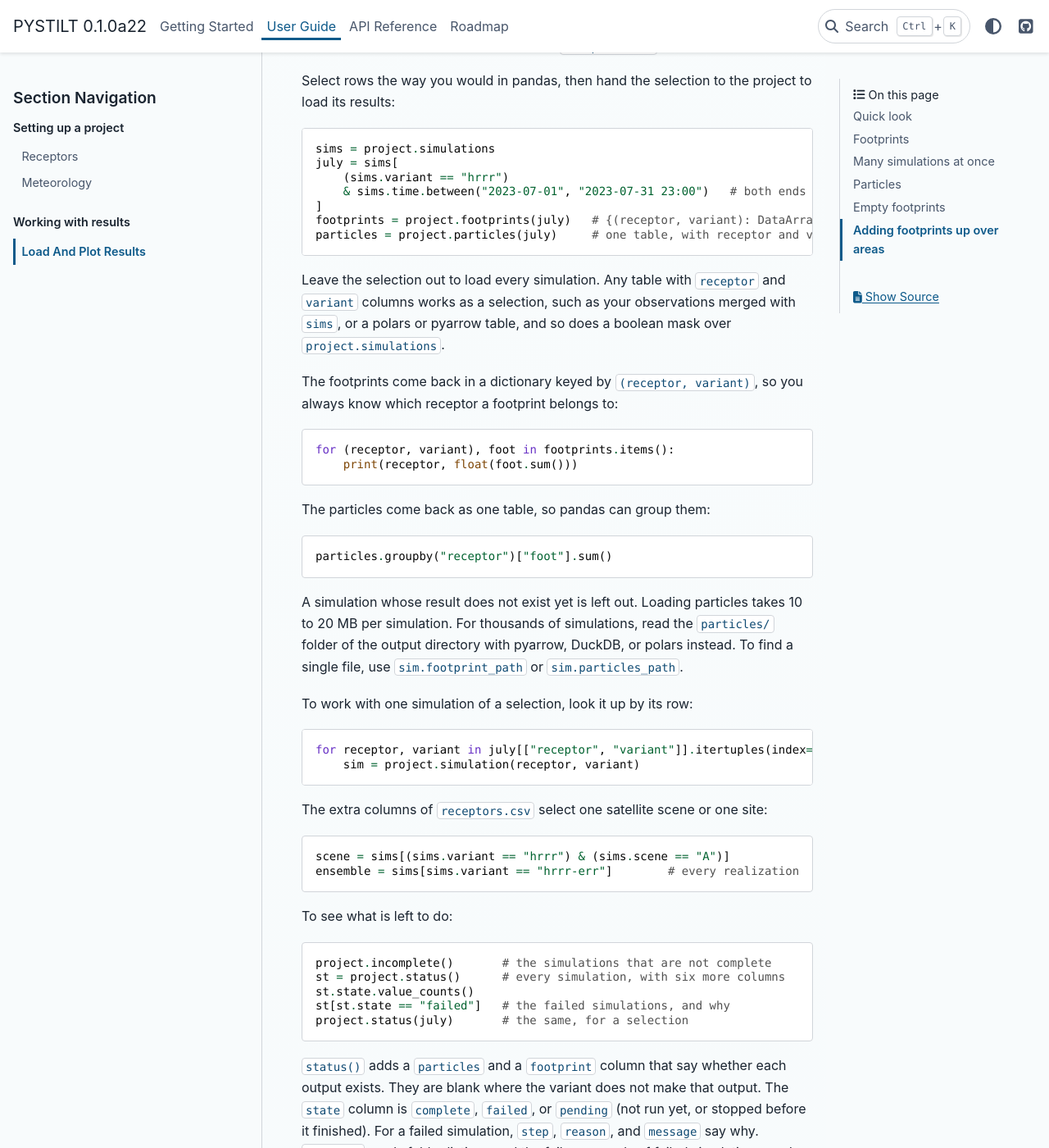
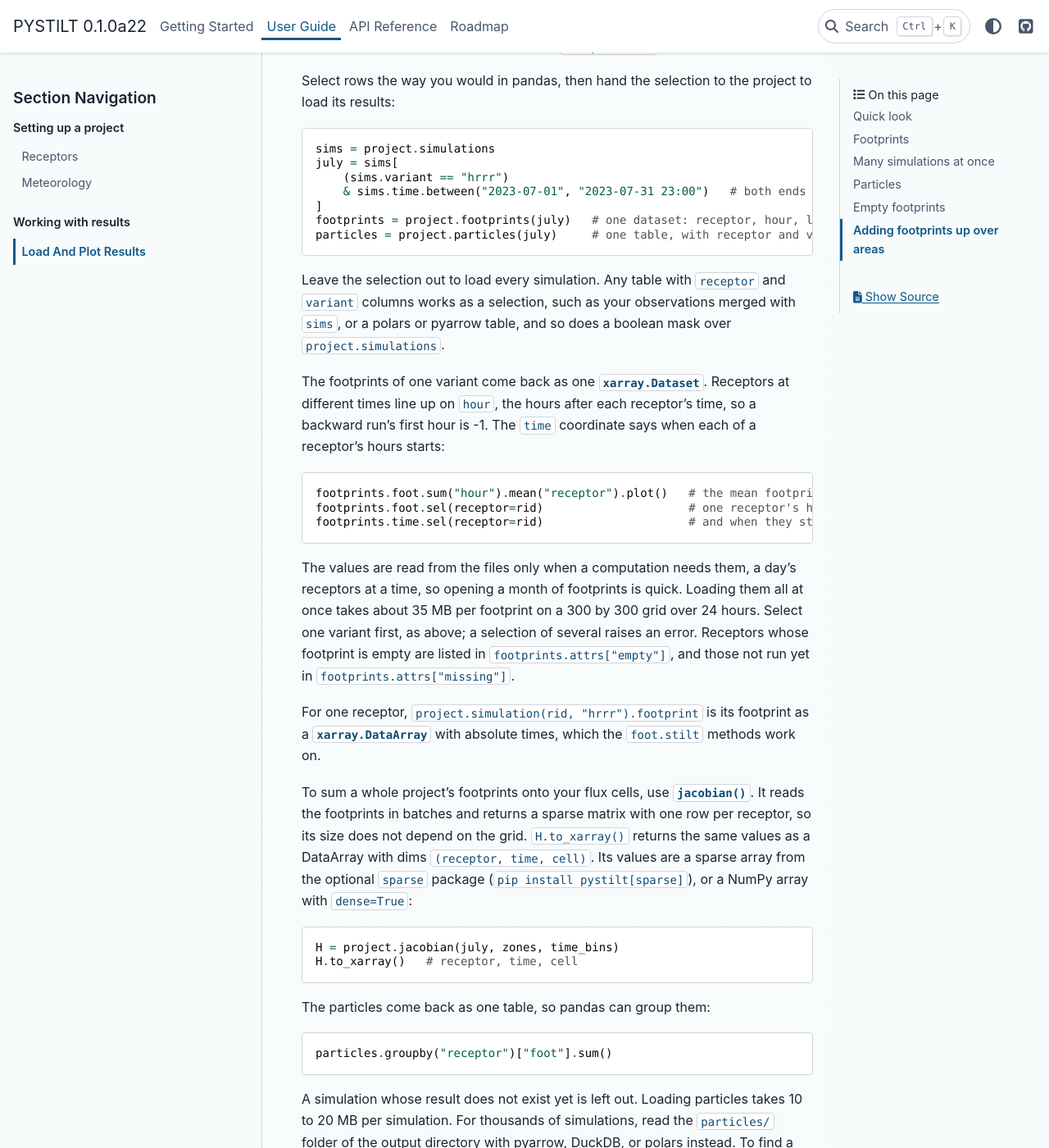
Before and after one commit to fbirds5230/runtraj, a Sphinx documentation site: the page built from docs/guides/outputs.rst, in a window 1280 px wide and 1400 px high, scrolled down 2293 px. Shown: the whole window at 82% size. Built offline with Sphinx 7.4.7 and the PyData theme 0.15.4, drawn with Linux system fonts in a browser that asks for light colours; pages that are not in the unit, such as notebooks, are missing from menus; some of the changed text lies outside the part shown.

Commit message:
feat(project)!: project.footprints opens a variant's footprints as one dataset stacked on the hour; Jacobian.to_xarray
project.footprints(sel) returns an xarray Dataset with dims (receptor,
hour, y, x) instead of a dictionary of arrays. Receptors at different
times share the hour axis (hours after each receptor's time); a
time(receptor, hour) coordinate says when each hour starts. Opening reads
only the files' footers (settings, receptor, hours, empty reason), in
threads; the values load with dask in blocks of receptors from one date
folder, about 128 MB each, as float32 like the stored values. The hour
axis spans the hours the files record, so nothing is guessed from
n_hours. Empty footprints get no row and are listed in attrs["empty"],
receptors not run yet in attrs["missing"]. The selection must hold one
variant (and one realization), the same rule as jacobian, now shared.

stilt.footprint.open_footprints(paths) is the function behind it, for
files read without a project.

Jacobian.to_xarray(dense=False) gives the matrix as a DataArray with dims
(receptor, time, cell): a sparse.COO array (fill value 0) or, with
dense=True, NumPy; empty and missing receptors as attributes. Grid-target
cells stay (x, y) tuples, as in columns.

dask[array] is a dependency; sparse is the optional extra
pystilt[sparse] and part of complete. The flux tutorial reads one
footprint at a time through project.simulation for the .stilt methods.

Refs jmineau/PYSTILT#150 (group G).

```diff
--- a/docs/guides/outputs.rst
+++ b/docs/guides/outputs.rst
@@ -112,7 +112,7 @@ project to load its results:
        (sims.variant == "hrrr")
        & sims.time.between("2023-07-01", "2023-07-31 23:00")   # both ends included
    ]
-   footprints = project.footprints(july)   # {(receptor, variant): DataArray}
+   footprints = project.footprints(july)   # one dataset: receptor, hour, lat, lon
    particles = project.particles(july)     # one table, with receptor and variant columns
 
 Leave the selection out to load every simulation. Any table with
@@ -120,13 +120,41 @@ Leave the selection out to load every simulation. Any table with
 observations merged with ``sims``, or a polars or pyarrow table, and so
 does a boolean mask over ``project.simulations``.
 
-The footprints come back in a dictionary keyed by ``(receptor, variant)``,
-so you always know which receptor a footprint belongs to:
+The footprints of one variant come back as one :class:`xarray.Dataset`.
+Receptors at different times line up on ``hour``, the hours after each
+receptor's time, so a backward run's first hour is -1. The ``time``
+coordinate says when each of a receptor's hours starts:
 
 .. code-block:: python
 
-   for (receptor, variant), foot in footprints.items():
-       print(receptor, float(foot.sum()))
+   footprints.foot.sum("hour").mean("receptor").plot()   # the mean footprint
+   footprints.foot.sel(receptor=rid)                     # one receptor's hours
+   footprints.time.sel(receptor=rid)                     # and when they start
+
+The values are read from the files only when a computation needs them, a
+day's receptors at a time, so opening a month of footprints is quick.
+Loading them all at once takes about 35 MB per footprint on a 300 by 300
+grid over 24 hours. Select one variant first, as above; a selection of
+several raises an error. Receptors whose footprint
+is empty are listed in ``footprints.attrs["empty"]``, and those not run yet
+in ``footprints.attrs["missing"]``.
+
+For one receptor, ``project.simulation(rid, "hrrr").footprint`` is its
+footprint as a :class:`xarray.DataArray` with absolute times, which the
+``foot.stilt`` methods work on.
+
+To sum a whole project's footprints onto your flux cells, use
+:meth:`~stilt.Project.jacobian`. It reads the footprints in batches and
+returns a sparse matrix with one row per receptor, so its size does not
+depend on the grid. ``H.to_xarray()`` returns the same values as a
+DataArray with dims ``(receptor, time, cell)``. Its values are a sparse
+array from the optional ``sparse`` package (``pip install
+pystilt[sparse]``), or a NumPy array with ``dense=True``:
+
+.. code-block:: python
+
+   H = project.jacobian(july, zones, time_bins)
+   H.to_xarray()   # receptor, time, cell
 
 The particles come back as one table, so pandas can group them:
 
@@ -249,8 +277,8 @@ Sometimes a simulation runs fine but no particle ever reaches the footprint
 grid. Usually the grid is too small or is not upwind. PYSTILT then writes a
 footprint file with no cells and the reason inside. The simulation counts
 as finished, so reruns skip it. ``sim.footprint`` is ``None``,
-``sim.empty_reason`` says why, and ``project.footprints()`` leaves the
-simulation out because there is nothing to load. A Jacobian lists them in
+``sim.empty_reason`` says why, and ``project.footprints()`` gives it no
+row and lists it in ``attrs["empty"]``. A Jacobian lists them in
 ``H.empty``. If you see many, make your footprint grid bigger.
 
 An empty footprint is not a footprint of zeros. It means the transport never
--- a/docs/reference/core.rst
+++ b/docs/reference/core.rst
@@ -107,6 +107,7 @@ write particle and footprint files without a project.
    particles.particles_metadata
    particles.write_particles
    read_footprint
+   footprint.open_footprints
    particles.ParticlesAccessor
    footprint.FootprintAccessor
 
--- a/pyproject.toml
+++ b/pyproject.toml
@@ -25,6 +25,7 @@ classifiers = [
 ]
 dependencies = [
     "arlmet>=0.1.0b1",
+    "dask[array]>=2023.6",
     "netcdf4>=1.6.5",
     "numpy>=1.24",
     "pandas>=2.0",
@@ -50,10 +51,14 @@ visualization = [
 cloud = [
     "arlmet[archives]>=0.1.0b1",
 ]
+sparse = [
+    "sparse>=0.15",
+]
 complete = [
     "pystilt[geometry]",
     "pystilt[visualization]",
     "pystilt[cloud]",
+    "pystilt[sparse]",
 ]
 
 [dependency-groups]
```
Also changed, not shown: AGENTS.md (+6 -4 lines), README.md (+10 -8 lines), 4 other files.
